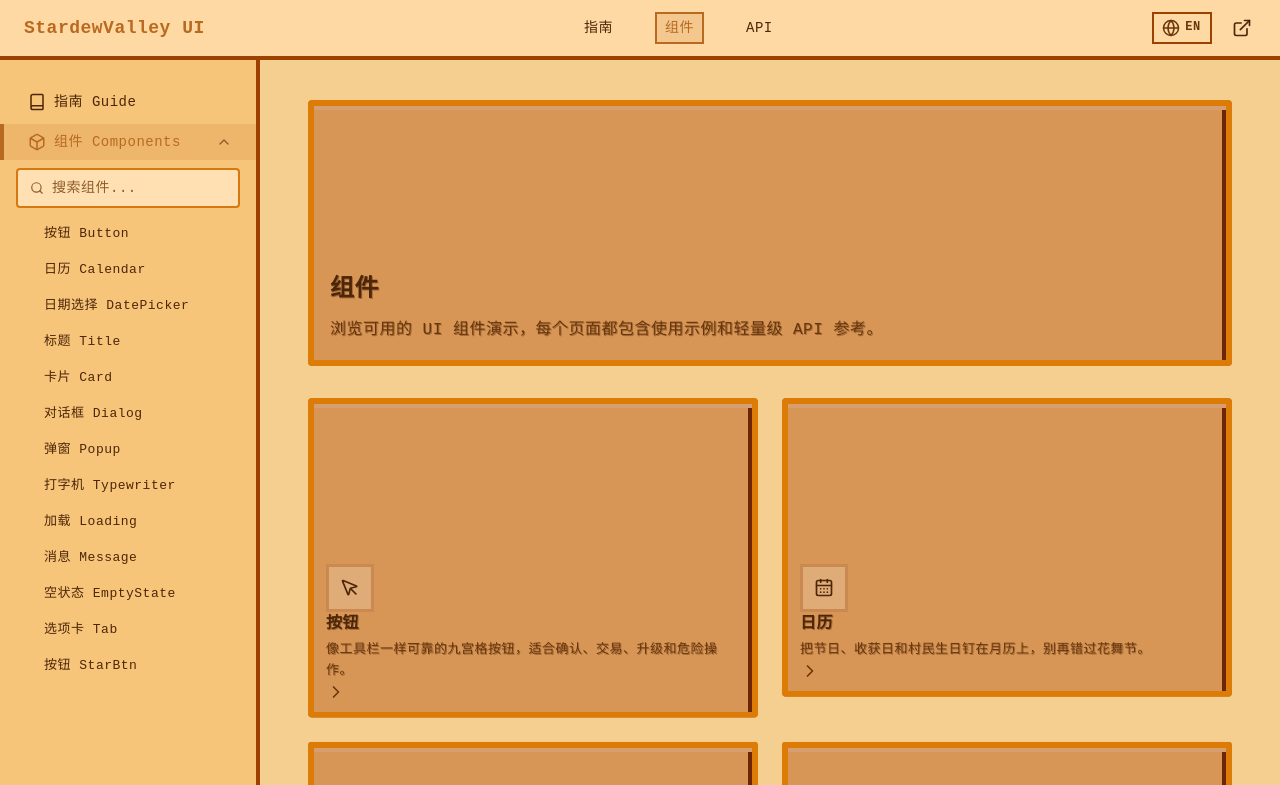
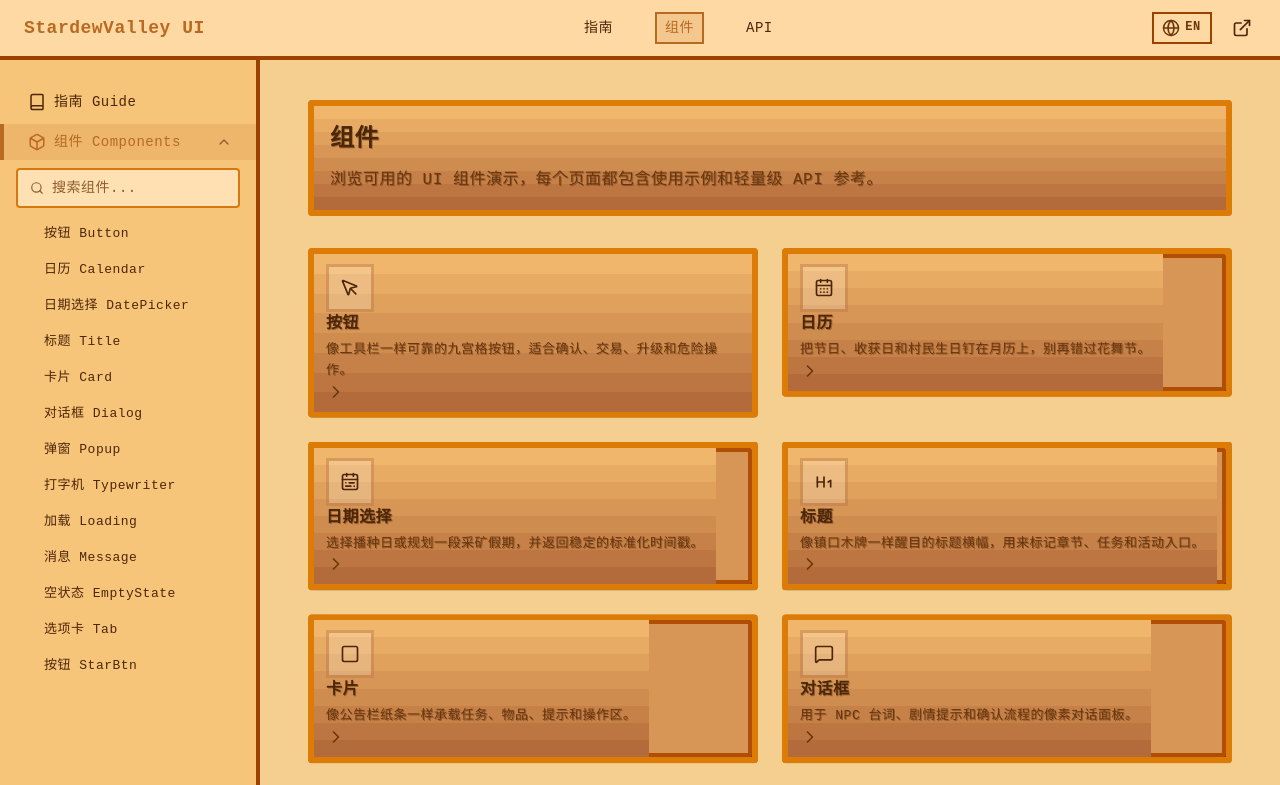
Before and after one commit to a985987819/stardewUi, a React (Vite) app: page /stardewUi/components in a window 1280 px wide. Shown: the top 785 px of the page. Built offline with nearby package versions, Linux system fonts and the light colour scheme; a web font is replaced by a local one.

Commit message:
fix: 修复 card无限扩大

```diff
--- a/src/components/ui/Card.module.scss
+++ b/src/components/ui/Card.module.scss
@@ -38,31 +38,17 @@
     transform 0.1s steps(2),
     box-shadow 0.1s steps(2);
 
-  &::before,
-  &::after {
+  &::before {
     content: "";
     position: absolute;
+    inset: 0;
     pointer-events: none;
-    clip-path: inherit;
-  }
-
-  &__frame {
-    inset: 0px;
-    border: 4px solid var(--card-border-light);
+    z-index: 0;
+    border: var(--card-frame-ring-width) solid var(--card-frame-border-inner);
     border-radius: 2px;
     box-shadow:
       inset -4px 0 0 var(--card-right-edge-shadow),
       inset 0 2px 0 var(--card-top-highlight);
-  }
-
-  &::after {
-    content: "";
-    position: absolute;
-    inset: -10px;
-    border: 4px solid var(--card-border-light);
-    border-radius: 12px;
-    pointer-events: none;
-    z-index: 0;
   }
 
   &--default,
@@ -121,6 +107,19 @@
   &__meta {
     position: relative;
     z-index: 1;
+  }
+
+  &__surface {
+    position: absolute;
+    inset: 0;
+    pointer-events: none;
+    z-index: 0;
+  }
+
+  &__surface-canvas {
+    display: block;
+    width: 100%;
+    height: 100%;
   }
 
   &__header {
--- a/src/components/ui/Card.tsx
+++ b/src/components/ui/Card.tsx
@@ -138,8 +138,6 @@
     if (canvas.width !== targetWidth || canvas.height !== targetHeight) {
       canvas.width = targetWidth
       canvas.height = targetHeight
-      canvas.style.width = `${width}px`
-      canvas.style.height = `${height}px`
     }
 
     const ctx = canvas.getContext('2d')
```
Also changed, not shown: 1 other file (tests, documents, lock files or other folders).
